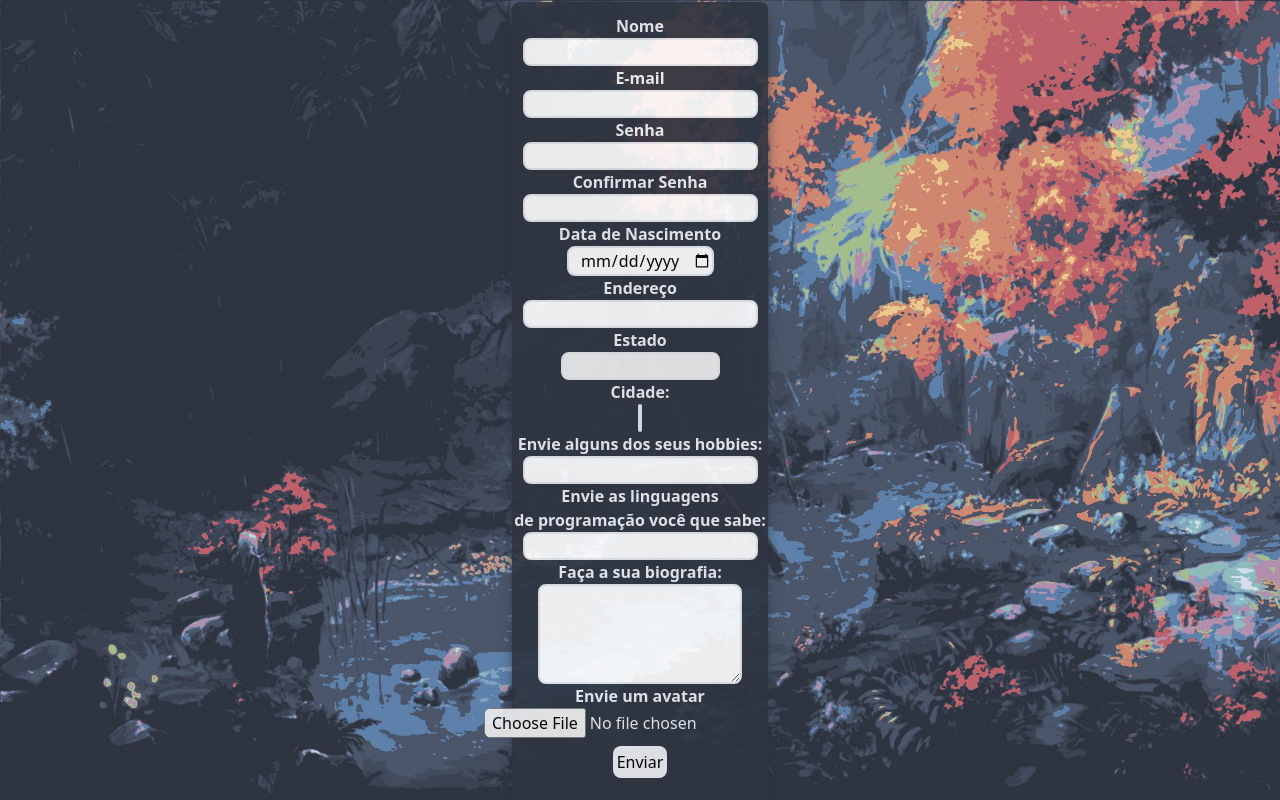
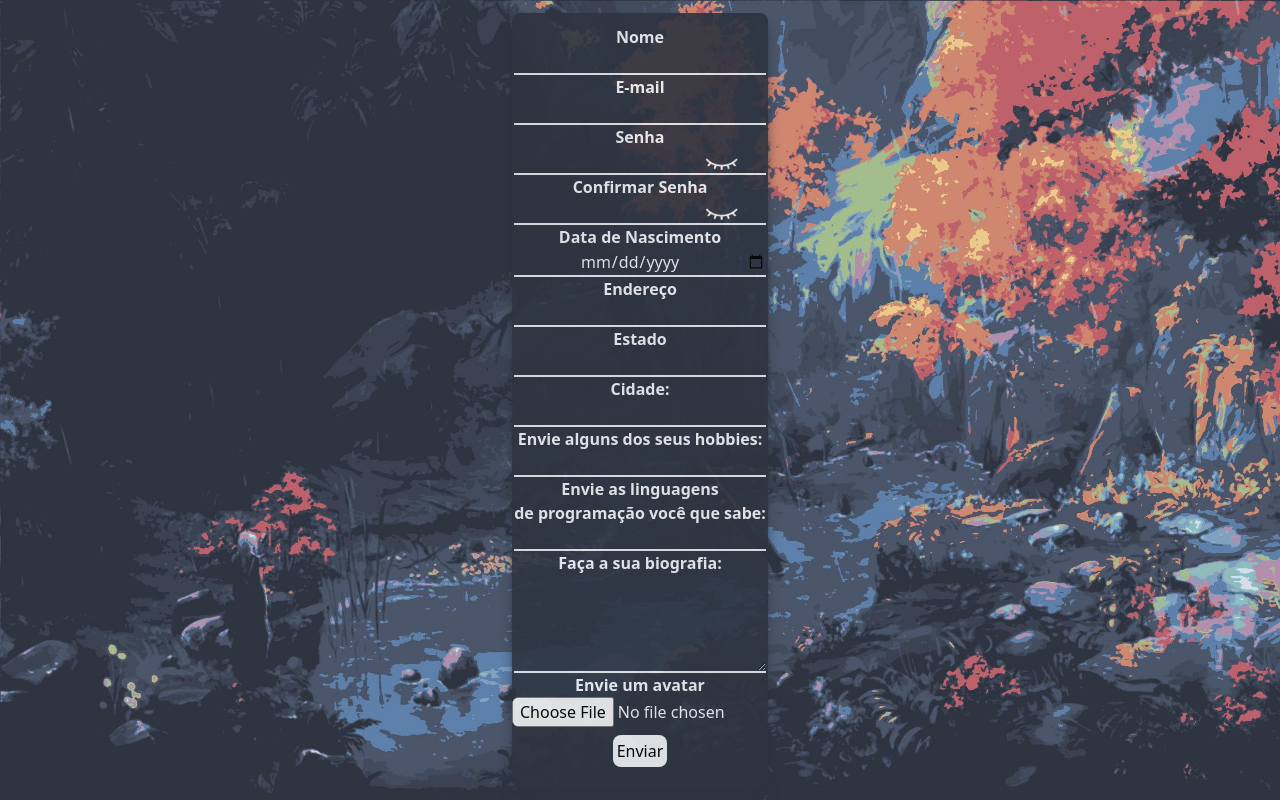
Before and after one commit to Wecreds/Projeto-1, a Vue app: page / in a window 1280 px wide. Built offline with nearby package versions, Linux system fonts and the light colour scheme.

Commit message:
final commit...

```diff
--- a/src/App.vue
+++ b/src/App.vue
@@ -1,13 +1,13 @@
 <script setup>
 import vueForm from './components/vueForm.vue';
 import vueCard from './components/vueCard.vue'
-import { mostrarForm, mostrarCard} from './_data/usuario';
+import {mostrarForm} from './_data/usuario';
 </script>
 <template>
 
 <div class="bg-[url('/background.jpg')] bg-cover min-h-screen min-w-screen flex flex-col justify-center items-center">
 <vueForm v-if="mostrarForm"></vueForm>
-<vueCard v-if="mostrarCard"></vueCard>
+<vueCard v-else></vueCard>
 </div>
 
 </template>
--- a/src/_data/usuario.js
+++ b/src/_data/usuario.js
@@ -17,4 +17,3 @@ export const usuario = ref({
 export const newLang = ref('')
 export const newHobbies = ref('')
 export const mostrarForm = ref(true)
-export const mostrarCard = ref(false)
--- a/src/components/vueCard.vue
+++ b/src/components/vueCard.vue
@@ -1,10 +1,10 @@
 <script setup>
-import { usuario } from '../_data/usuario'
+import { usuario, mostrarForm } from '../_data/usuario'
 </script>
 
 <template>
   <div class="flex flex-col bg-black shadow-lg shadow-black w-1/6 rounded-lg opacity-90 px-5 py-3">
-    <img :src="usuario.avatar" class="w-24 h-24 rounded-full mx-auto"/>
+    <img :src="usuario.avatar" class="w-24 h-24 rounded-full mx-auto "/>
     <div class="flex items-center">
       <div class="font-bold text-xl text-orange">{{ usuario.nome }}</div>
       <div class="font-bold text-sm text-gray-200 ml-auto text-center"> 🎂 {{ usuario.data }}</div>
@@ -34,5 +34,6 @@ import { usuario } from '../_data/usuario'
         <span class="text-gray-200">{{ usuario.linguagens.join(', ') }}.</span>
       </div>
     </div>
+    <button @click="mostrarForm = !mostrarForm" class="bg-base rounded-lg py-1 m-auto px-1 w-1/2 mt-5 ">Editar</button>
   </div>
 </template>
--- a/src/components/vueForm.vue
+++ b/src/components/vueForm.vue
@@ -1,61 +1,63 @@
 <script setup>
-import {ref} from 'vue';
+import { ref } from 'vue'
 import Swal from 'sweetalert2'
-import estados from '../_data/estados';
-import { usuario, newLang, newHobbies, mostrarCard, mostrarForm } from '../_data/usuario';
-const senhaValidacao = ref('');
+import estados from '../_data/estados'
+import { usuario, newLang, newHobbies, mostrarForm } from '../_data/usuario'
+const senhaValidacao = ref('')
+const mostrarSenha = ref(false)
+const eyes = '/eyes.png'
+const closedEyes = '/closed_eyes.png'
 
-function validacaoDeDados(){
-  let alertaExibido = false;
-  let valido = true;
-  Object.keys(usuario.value).forEach(classe => {
-    if(Array.isArray(usuario.value[classe])) {
-      if(usuario.value[classe].length === 0 && !alertaExibido){
+function validacaoDeDados() {
+  let alertaExibido = false
+  let valido = true
+  Object.keys(usuario.value).forEach((classe) => {
+    if (Array.isArray(usuario.value[classe])) {
+      if (usuario.value[classe].length === 0 && !alertaExibido) {
         Swal.fire({
           icon: 'error',
           title: 'Oops...',
-          text: 'Vocé não enviou nenhum hobbie ou linguagem de programacao.',
-        });
-        alertaExibido = true;
-        valido = false;
+          text: 'Vocé não enviou nenhum hobbie ou linguagem de programacao.'
+        })
+        alertaExibido = true
+        valido = false
       }
     }
-  });
-  Object.keys(usuario.value).forEach(classe => {
-    if(typeof usuario.value[classe] === 'string'){
-      if(usuario.value[classe] === '' && !alertaExibido){
+  })
+  Object.keys(usuario.value).forEach((classe) => {
+    if (typeof usuario.value[classe] === 'string') {
+      if (usuario.value[classe] === '' && !alertaExibido) {
         Swal.fire({
           icon: 'error',
           title: 'Oops...',
-          text: 'Algum dos campos nao foi preenchido.',
-        });
-        alertaExibido = true;
-        valido = false;
+          text: 'Algum dos campos nao foi preenchido.'
+        })
+        alertaExibido = true
+        valido = false
       }
     }
-  });
-  if (senhaValidacao.value !== usuario.value.senha){
+  })
+  if (senhaValidacao.value !== usuario.value.senha) {
     Swal.fire({
       icon: 'error',
       title: 'Oops...',
-          text: 'Confirme sua senha corretamente.',
-        });
-    valido = false;
+      text: 'Confirme sua senha corretamente.'
+    })
+    valido = false
   }
-  const regexEmail = /^\S+@\S+\.\S+$/;
-      if(!regexEmail.test(usuario.value.email) && !alertaExibido){
+  const regexEmail = /^\S+@\S+\.\S+$/
+  if (!regexEmail.test(usuario.value.email) && !alertaExibido) {
     Swal.fire({
       icon: 'error',
       title: 'Oops...',
-          text: 'Insira um email valido.',
-        });
-        alertaExibido = true;
-        valido = false;
+      text: 'Insira um email valido.'
+    })
+    alertaExibido = true
+    valido = false
   }
 
   if (valido) {
-    mostrarCard.value = true;
-    mostrarForm.value = false;
+    mostrarForm.value = false
   }
 }
 
@@ -66,45 +68,80 @@ function handleFileUpload(e) {
     usuario.value.avatar = URL.createObjectURL(file)
   }
 }
-
 </script>
 
 <template>
   <div
-    class="bg-black shadow-lg shadow-black flex flex-col md:w-1/2 xl:w-1/5 2xl:w-1/6 h-fit py-3 rounded-lg text-center items-center opacity-90 "
+    class="bg-black shadow-lg shadow-black flex flex-col md:w-1/2 xl:w-1/5 2xl:w-1/6 py-3 rounded-lg text-center items-center opacity-90"
   >
     <div class="items-center text-center">
       <label class="block text-base font-semibold">Nome</label>
-      <input type="text" v-model="usuario.nome" class="block rounded-lg w-2/2 m-auto text-center focus:outline-none appearance-none border-2 focus:border-orange" />
+      <input
+        type="text"
+        v-model="usuario.nome"
+        class="block w-full m-auto text-center focus:outline-none appearance-none border-b-2 focus:border-orange bg-transparent text-base"
+      />
       <label class="block text-base font-semibold">E-mail</label>
-      <input type="email" v-model="usuario.email" class="block rounded-lg w-2/2 m-auto text-center focus:outline-none appearance-none border-2 focus:border-orange" />
+      <input
+        type="email"
+        v-model="usuario.email"
+        class="block w-full m-auto text-center focus:outline-none appearance-none border-b-2 focus:border-orange bg-transparent text-base"
+      />
       <label class="block text-base font-semibold">Senha</label>
-      <input type="password" v-model="usuario.senha" class="block rounded-lg w-2/2 m-auto text-center focus:outline-none appearance-none border-2 focus:border-orange" />
+      <img
+        :src="mostrarSenha ? eyes : closedEyes"
+        @click="mostrarSenha = !mostrarSenha"
+        class="absolute w-8 ml-48 mt-1.5 cursor-pointer"
+      />
+      <input
+        :type="mostrarSenha ? 'text' : 'password'"
+        v-model="usuario.senha"
+        class="block w-full m-auto text-center focus:outline-none appearance-none border-b-2 focus:border-orange bg-transparent text-base"
+      />
       <label class="block text-base font-semibold">Confirmar Senha</label>
-      <input type="password" v-model="senhaValidacao" class="block rounded-lg w-2/2 m-auto text-center focus:outline-none appearance-none border-2 focus:border-orange" />
+      <img
+        :src="mostrarSenha ? eyes : closedEyes"
+        @click="mostrarSenha = !mostrarSenha"
+        class="absolute w-8 ml-48 mt-1.5 cursor-pointer"
+      />
+      <input
+        :type="mostrarSenha ? 'text' : 'password'"
+        v-model="senhaValidacao"
+        class="block w-full m-auto text-center focus:outline-none appearance-none border-b-2 focus:border-orange bg-transparent text-base"
+      />
       <label class="block text-base font-semibold">Data de Nascimento</label>
       <input
         type="date"
         v-model="usuario.data"
-        class="block rounded-lg w-2/2 m-auto text-center focus:outline-none focus:shadow-outline leading-normal border-2 appearance-none"
+        class="block w-full m-auto text-center focus:outline-none focus:shadow-outline leading-normal border-b-2 appearance-none bg-transparent text-base"
       />
       <label class="block text-base font-semibold">Endereço</label>
-      <input type="text" v-model="usuario.endereco" class="block rounded-lg w-2/2 m-auto text-center focus:outline-none appearance-none border-2 focus:border-orange"/>
+      <input
+        type="text"
+        v-model="usuario.endereco"
+        class="block w-full m-auto text-center focus:outline-none appearance-none border-b-2 focus:border-orange bg-transparent text-base"
+      />
       <label class="block text-base font-semibold">Estado</label>
-      <select v-model="usuario.estado" class="block rounded-lg w-2/2 m-auto text-center focus:outline-none appearance-none border-2 focus:border-orange">
-        <option v-for="estado in estados" :key="estado.sigla" :value="estado">
+      <select
+        v-model="usuario.estado"
+        class="block w-full m-auto text-center focus:outline-none appearance-none border-b-2 focus:border-orange bg-black text-base "
+      >
+        <option v-for="estado in estados" :key="estado.sigla" :value="estado" class="w-full">
           {{ estado.nome }}
         </option>
       </select>
       <label class="block text-base font-semibold">Cidade:</label>
-      <select v-model="usuario.cidade" class="block rounded-lg w-2/2 m-auto text-center focus:outline-none appearance-none border-2 focus:border-orange">
-        <option v-for="cidade in usuario.estado.cidades" :key="cidade" :value="cidade">
+      <select
+        v-model="usuario.cidade"
+        class="block w-full m-auto text-center focus:outline-none appearance-none border-b-2 focus:border-orange bg-black text-base"
+      >
+        <option v-for="cidade in usuario.estado.cidades" :key="cidade" :value="cidade" class="w-full">
           {{ cidade }}
         </option>
       </select>
       <label class="block text-base font-semibold">Envie alguns dos seus hobbies:</label>
       <input
-        class="block rounded-lg w-2/2 m-auto text-center focus:outline-none appearance-none border-2 focus:border-orange"
+        class="block w-full m-auto text-center focus:outline-none appearance-none border-b-2 focus:border-orange bg-transparent text-base"
         type="text"
         v-model="newHobbies"
         @keypress.enter="
@@ -112,34 +149,32 @@ function handleFileUpload(e) {
           newHobbies = ''
         "
       />
-      <label class="block text-base font-semibold "
-        >Envie as linguagens <br> de programação você que sabe:</label
+      <label class="block text-base font-semibold"
+        >Envie as linguagens <br />
+        de programação você que sabe:</label
       >
       <input
         type="text"
-        class="block rounded-lg w-2/2 m-auto text-center  focus:outline-none appearance-none border-2 focus:border-orange"
+        class="block w-full m-auto text-center focus:outline-none appearance-none border-b-2 focus:border-orange bg-transparent text-base"
         v-model="newLang"
         @keypress.enter="
           usuario.linguagens.push(newLang);
-          newLang = '' "
+          newLang = ''
+        "
       />
       <label class="block text-base font-semibold">Faça a sua biografia:</label>
-      <textarea v-model="usuario.biografia" rows="4" class="block rounded-lg w-2/2 m-auto text-justify focus:outline-none appearance-none border-2 focus:border-orange"></textarea>
+      <textarea
+        v-model="usuario.biografia"
+        rows="4"
+        class="block text-base w-full m-auto text-justify focus:outline-none appearance-none border-b-2 focus:border-orange bg-transparent text-base"
+      ></textarea>
+    </div>
     <label class="block text-base font-semibold">Envie um avatar</label>
     <input
-      class="block rounded-lg w-2/2 m-auto text-center text-base appearance-none "
+      class="rounded-lg m-auto w-full text-center text-base appearance-none block"
       type="file"
       @change="handleFileUpload($event)"
     />
-      <button
-        class="bg-base rounded-lg p-1 m-2"
-        @click="
-          validacaoDeDados()
-        "
-      >
-        Enviar
-      </button>
-
-    </div>
+    <button class="bg-base rounded-lg p-1 m-2" @click="validacaoDeDados()">Enviar</button>
   </div>
 </template>
```
Also changed, not shown: public/closed_eyes.png (added), public/eyes.png (added). Lines whose indentation alone changed are shown as unchanged.
